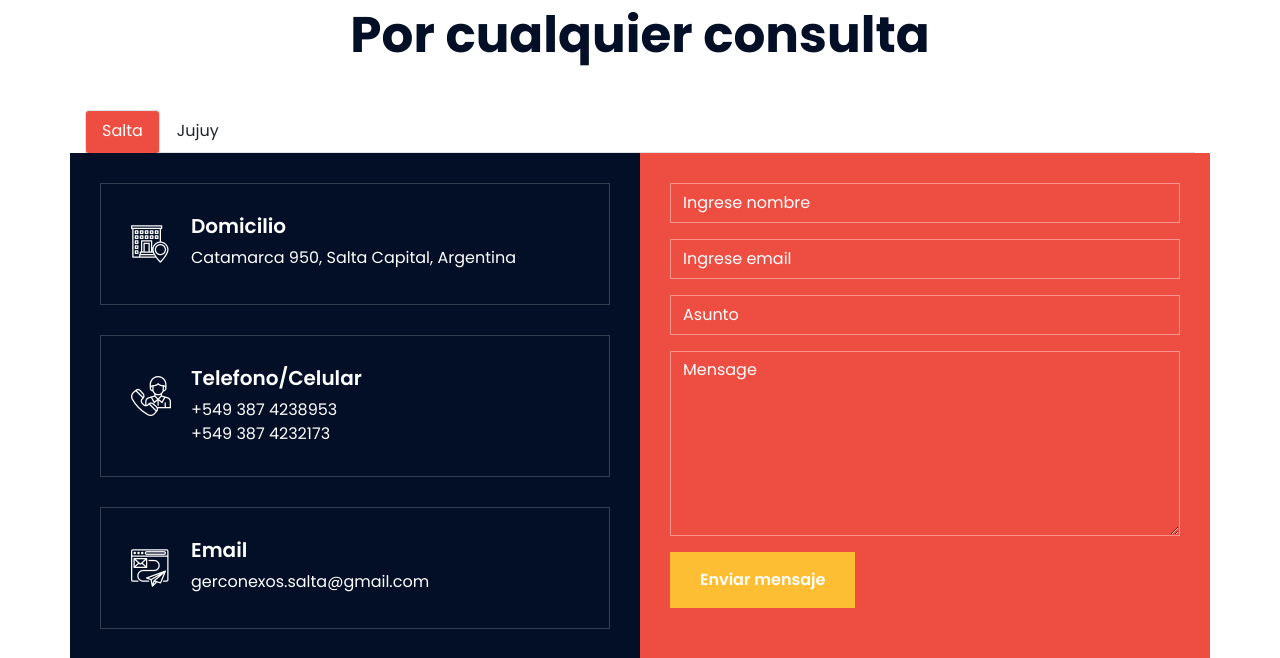
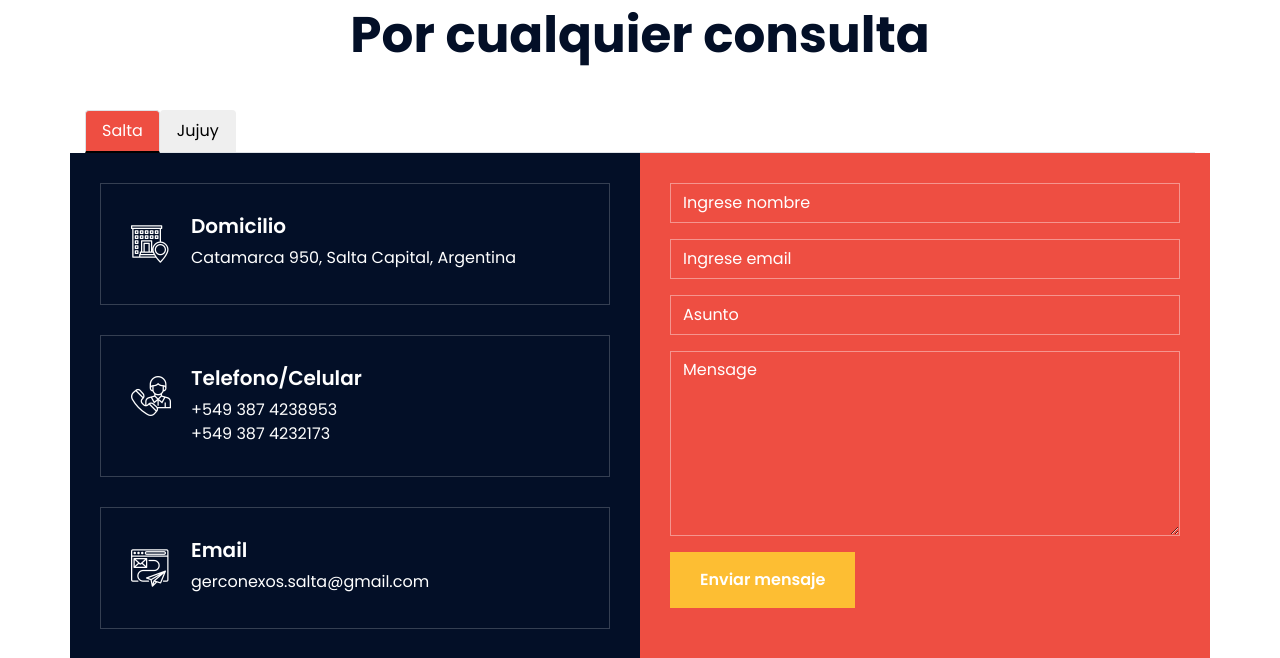
Before and after one commit to IsmaJoseEscalante-dev/Conexus, a PHP site: page /contact.php in a window 1280 px wide. Shown: the part 598-1256 px from the top of the page. Run offline with PHP 8.4, Linux system fonts and the light colour scheme; data that the repository does not hold is empty; some libraries are stand-ins or nearby versions.

Commit message:
change style

```diff
--- a/contact.php
+++ b/contact.php
@@ -68,10 +68,10 @@
                     </div>
                     <ul class="nav nav-tabs" id="myTab" role="tablist">
                         <li class="nav-item" role="presentation">
-                            <button class="nav-link active btn" id="salta-tab" data-toggle="tab" data-target="#salta" type="button" role="tab" aria-controls="salta" aria-selected="true">Salta</button>
+                            <button class="nav-link active" id="salta-tab" data-toggle="tab" data-target="#salta" type="button" role="tab" aria-controls="salta" aria-selected="true">Salta</button>
                         </li>
                         <li class="nav-item" role="presentation">
-                            <button class="nav-link btn" id="jujuy-tab" data-toggle="tab" data-target="#jujuy" type="button" role="tab" aria-controls="jujuy" aria-selected="false">Jujuy</button>
+                            <button class="nav-link" id="jujuy-tab" data-toggle="tab" data-target="#jujuy" type="button" role="tab" aria-controls="jujuy" aria-selected="false">Jujuy</button>
                         </li>
                         </ul>
                     <div class="tab-content" id="myTabContent">
--- a/css/style.css
+++ b/css/style.css
@@ -2241,5 +2241,5 @@ a:focus {
 .nav-tabs .nav-item.show .nav-link, .nav-tabs .nav-link.active {
     background: #ee4e42;
     color: #ffffff;
-    border-bottom: 2px solid #ee4e42;
-}
+    border-bottom: 2px solid #000000;
+}
```
